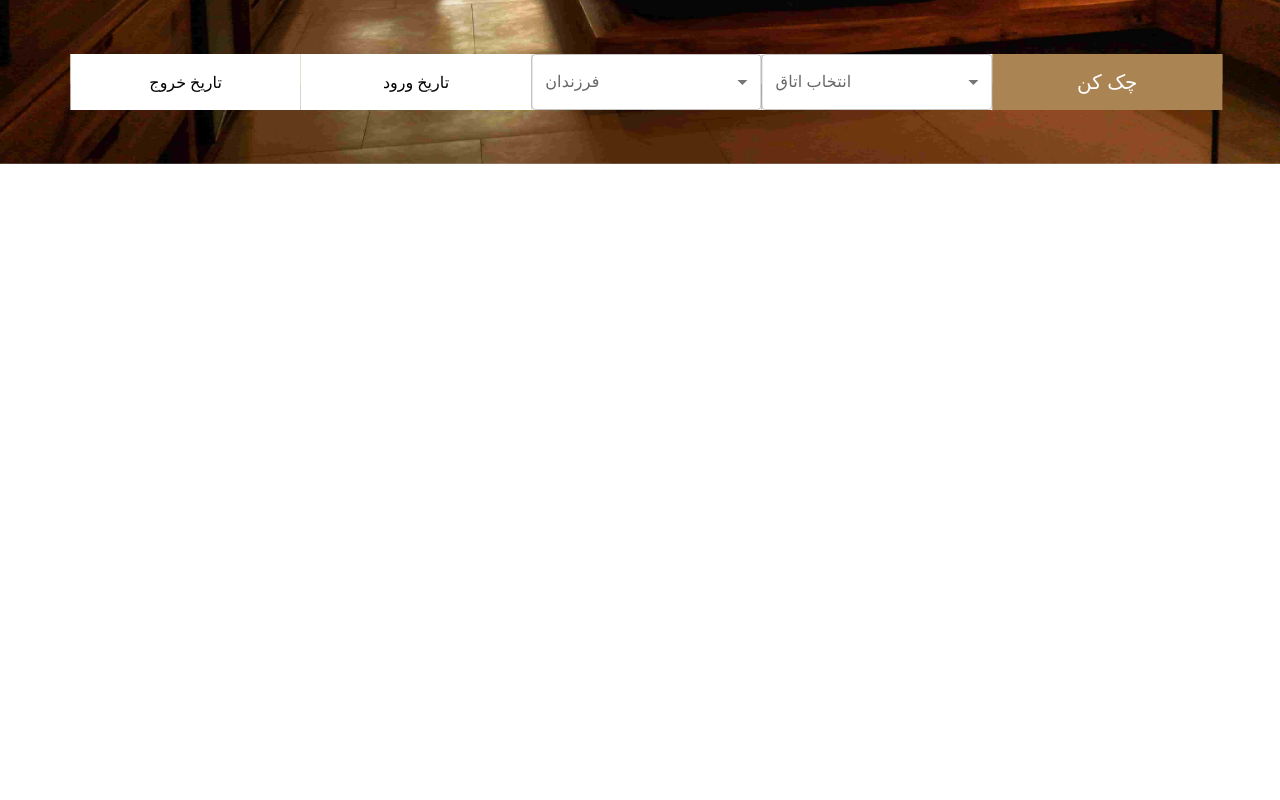
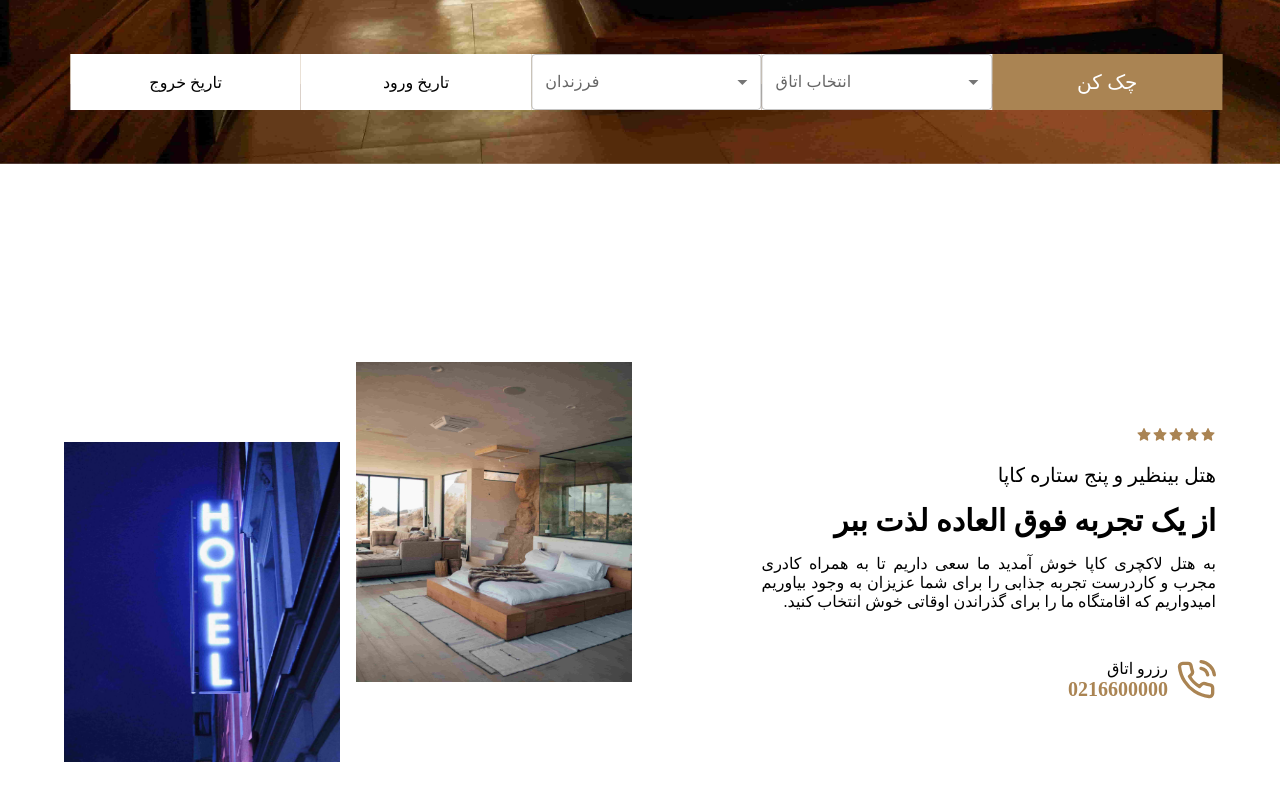
Before and after one commit to BehnamZM/hotel-website-project, a React (Vite) app: page / in a window 1280 px wide. Shown: the part 636-1436 px from the top of the page. Before the commit the page ends 800 px from the top, so only its background shows below. Built offline with nearby package versions, Linux system fonts and the light colour scheme; the HTML template or start-up script is replaced by a standard one; a web font is replaced by a local one.

Commit message:
add-abouthotel-part

```diff
--- a/src/Components/Home/AboutHotel/AboutHotel.css
+++ b/src/Components/Home/AboutHotel/AboutHotel.css
@@ -1 +1,89 @@
-/* No CSS *//*# sourceMappingURL=AboutHotel.css.map */
+* {
+  margin: 0;
+}
+
+.about-container {
+  display: -ms-grid;
+  display: grid;
+  -ms-grid-columns: (1fr)[2];
+      grid-template-columns: repeat(2, 1fr);
+  gap: 1rem;
+  -webkit-box-align: center;
+      -ms-flex-align: center;
+          align-items: center;
+  height: 100vh;
+}
+
+.about-container .about-us {
+  display: -webkit-box;
+  display: -ms-flexbox;
+  display: flex;
+  -webkit-box-orient: vertical;
+  -webkit-box-direction: normal;
+      -ms-flex-direction: column;
+          flex-direction: column;
+  -webkit-box-pack: start;
+      -ms-flex-pack: start;
+          justify-content: flex-start;
+  gap: 1rem;
+}
+
+.about-container .about-us .about-icon-box {
+  color: #aa8453;
+}
+
+.about-container .about-us h6 {
+  font-size: 20px;
+  font-weight: 200;
+}
+
+.about-container .about-us h3 {
+  font-size: 30px;
+  font-weight: bold;
+}
+
+.about-container .about-us p {
+  width: 80%;
+  text-align: justify;
+}
+
+.about-container .about-us .about-reservation {
+  display: -webkit-box;
+  display: -ms-flexbox;
+  display: flex;
+  -webkit-box-align: center;
+      -ms-flex-align: center;
+          align-items: center;
+  gap: 0.5rem;
+  margin-top: 2rem;
+}
+
+.about-container .about-us .about-reservation .about-phoneicon {
+  color: #aa8453;
+  font-size: 40px;
+}
+
+.about-container .about-us .about-reservation .about-phonenumber h4 {
+  color: #aa8453;
+  font-size: 20px;
+}
+
+.about-container .about-img {
+  display: -ms-grid;
+  display: grid;
+  -ms-grid-columns: (1fr)[2];
+      grid-template-columns: repeat(2, 1fr);
+  gap: 1rem;
+}
+
+.about-container .about-img img {
+  width: 100%;
+  height: 40vh;
+  -o-object-fit: cover;
+     object-fit: cover;
+}
+
+.img-two {
+  margin-top: 5rem;
+}
+/*# sourceMappingURL=AboutHotel.css.map */
--- a/src/Components/Home/AboutHotel/AboutHotel.jsx
+++ b/src/Components/Home/AboutHotel/AboutHotel.jsx
@@ -0,0 +1,42 @@
+import React from 'react'
+import './AboutHotel.css'
+import { AiFillStar } from 'react-icons/ai'
+import { FiPhoneCall } from 'react-icons/fi'
+
+function AboutHotel() {
+  return (
+    <>
+      <div className="container about-container">
+        <div className="about-us">
+          <div className="about-icon-box">
+            <AiFillStar />
+            <AiFillStar />
+            <AiFillStar />
+            <AiFillStar />
+            <AiFillStar />
+          </div>
+          <h6>هتل بینظیر و پنج ستاره کاپا</h6>
+          <h3>از یک تجربه فوق العاده لذت ببر</h3>
+          <p>به هتل لاکچری کاپا خوش آمدید ما سعی داریم تا به همراه کادری مجرب و کاردرست تجربه جذابی را برای شما عزیزان به وجود بیاوریم امیدواریم که اقامتگاه ما را برای گذراندن اوقاتی خوش انتخاب کنید.</p>
+          <div className="about-reservation">
+            <FiPhoneCall className="about-phoneicon" />
+            <div className="about-phonenumber">
+              <p>رزرو اتاق</p>
+              <h4>0216600000</h4>
+            </div>
+          </div>
+        </div>
+        <div className="about-img">
+          <div className='img-one'>
+            <img src="./src/assets/hotel6.jpg" alt="" />
+          </div>
+          <div className='img-two'>
+            <img src="./src/assets/hotel7.jpg" alt="" />
+          </div>
+        </div>
+      </div>
+    </>
+  )
+}
+
+export default AboutHotel
--- a/src/Components/Home/AboutHotel/AboutHotel.scss
+++ b/src/Components/Home/AboutHotel/AboutHotel.scss
@@ -0,0 +1,76 @@
+@import '../../../Styles/variables';
+@import '../../../Styles/mixin';
+
+
+*{
+  margin: 0;
+}
+.about-container {
+  display: grid;
+  grid-template-columns: repeat(2, 1fr);
+  gap: 1rem;
+  align-items: center;
+  height: 100vh;
+
+  .about-us {
+    display: flex;
+    flex-direction: column;
+    justify-content: flex-start;
+    gap: 1rem;
+
+    .about-icon-box{
+      color: $primary;
+    }
+
+    h6{
+      font-size: 20px;
+      font-weight: 200;
+    }
+
+    h3{
+      font-size: 30px;
+      font-weight: bold;
+    }
+
+    p{
+      width: 80%;
+      text-align: justify;
+    }
+
+    .about-reservation{
+      display: flex;
+      align-items: center;
+      gap: 0.5rem;
+      margin-top: 2rem;
+
+      .about-phoneicon{
+        color: $primary;
+        font-size: 40px;
+      }
+
+      .about-phonenumber{
+        h4{
+          color: $primary;
+          font-size: 20px;
+        }
+      }
+    }
+  }
+
+  .about-img {
+    display: grid;
+    grid-template-columns: repeat(2, 1fr);
+    gap: 1rem;
+
+    img {
+      width: 100%;
+      height: 40vh;
+      object-fit: cover;
+    }
+  }
+}
+
+
+.img-two {
+  margin-top: 5rem;
+}
--- a/src/Components/Home/Home.jsx
+++ b/src/Components/Home/Home.jsx
@@ -1,12 +1,14 @@
 import React,{useState} from 'react'
 import Header from '../Header/Header'
 import "./Home.css"
+import AboutHotel from './AboutHotel/AboutHotel'
 
 function Home() {
 
   return (
     <>
       <Header />
+      <AboutHotel />
     </>
   )
 }
--- a/src/Components/Slider/Slider.jsx
+++ b/src/Components/Slider/Slider.jsx
@@ -15,6 +15,8 @@ export default function App() {
     { title: 'بهترین سوییت ها و استراحتگاه ها', roomInfo: 'ما هستیم زیرا شما لایق بهترین ها هستید', src: './src/assets/hotel5.jpg' },
     { title: 'کافیست به ما اعتماد کنید', roomInfo: 'در بهترین مجموعه اقامتی این شهر منتظرتان هستیم ', src: './src/assets/hotel8.jpg' },
   ])
+
+  const [phoneNumber, setPhoneNumber] = useState("0216600000")
 
   return (
     <>
@@ -37,7 +39,7 @@ export default function App() {
         <div className="reservation">
           <div className="phonenumber">
             <p>رزرو اتاق</p>
-            <h4>021354878</h4>
+            <h4>{phoneNumber}</h4>
           </div>
           <FiPhoneCall className="phoneicon" />
         </div>
```
Also changed, not shown: 1 other file (tests, documents, lock files or other folders).
